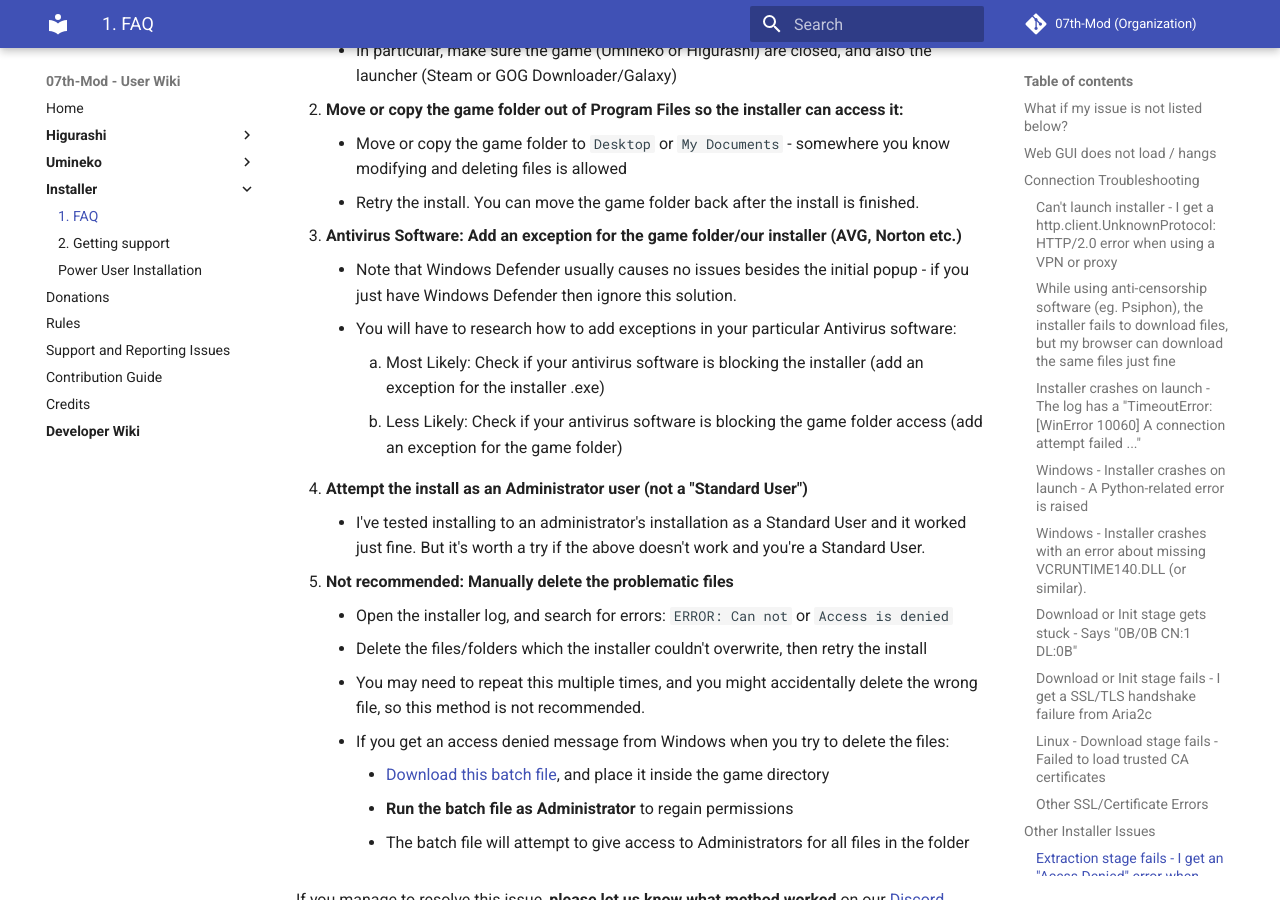
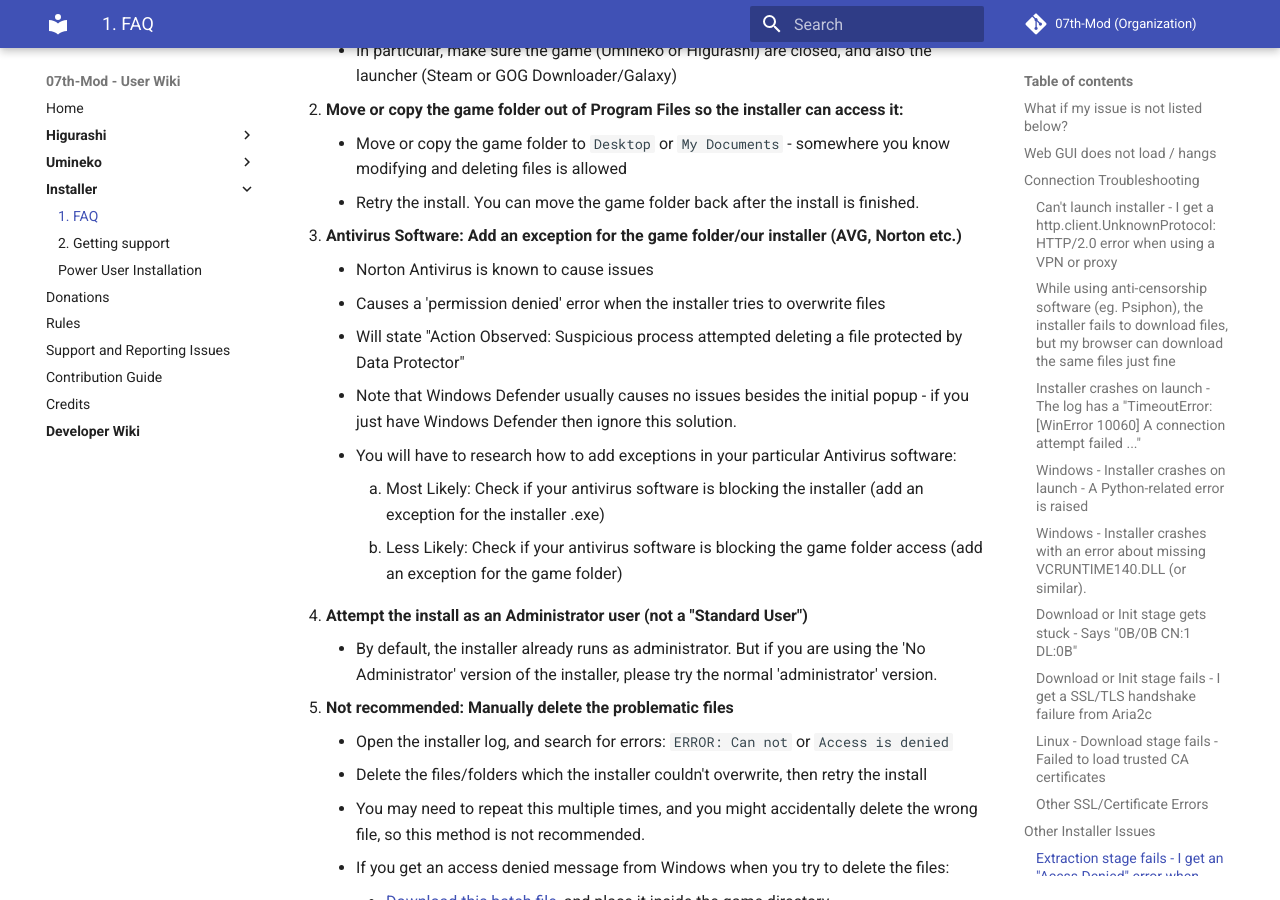
Before and after one commit to 07th-mod/wiki, an MkDocs documentation site: the page built from docs/Installer/faq.md, in a window 1280 px wide and 900 px high, scrolled down 4306 px. Built offline with MkDocs 1.6.1 and Material for MkDocs 9.7.7, drawn with Linux system fonts in a browser that asks for light colours.

Commit message:
Update FAQ on 'Permission Denied' error.

```diff
--- a/docs/Installer/faq.md
+++ b/docs/Installer/faq.md
@@ -127,13 +127,16 @@
     - Retry the install. You can move the game folder back after the install is finished.
 
 3. **Antivirus Software: Add an exception for the game folder/our installer (AVG, Norton etc.)**
+    - Norton Antivirus is known to cause issues
+      - Causes a 'permission denied' error when the installer tries to overwrite files
+      - Will state "Action Observed: Suspicious process attempted deleting a file protected by Data Protector"
     - Note that Windows Defender usually causes no issues besides the initial popup - if you just have Windows Defender then ignore this solution.
     - You will have to research how to add exceptions in your particular Antivirus software:
         1. Most Likely: Check if your antivirus software is blocking the installer (add an exception for the installer .exe)
         2. Less Likely: Check if your antivirus software is blocking the game folder access (add an exception for the game folder)
 
 4. **Attempt the install as an Administrator user (not a "Standard User")**
-    - I've tested installing to an administrator's installation as a Standard User and it worked just fine. But it's worth a try if the above doesn't work and you're a Standard User.
+    - By default, the installer already runs as administrator. But if you are using the 'No Administrator' version of the installer, please try the normal 'administrator' version.
 
 5. **Not recommended: Manually delete the problematic files**
     - Open the installer log, and search for errors: `ERROR: Can not` or `Access is denied`
```
